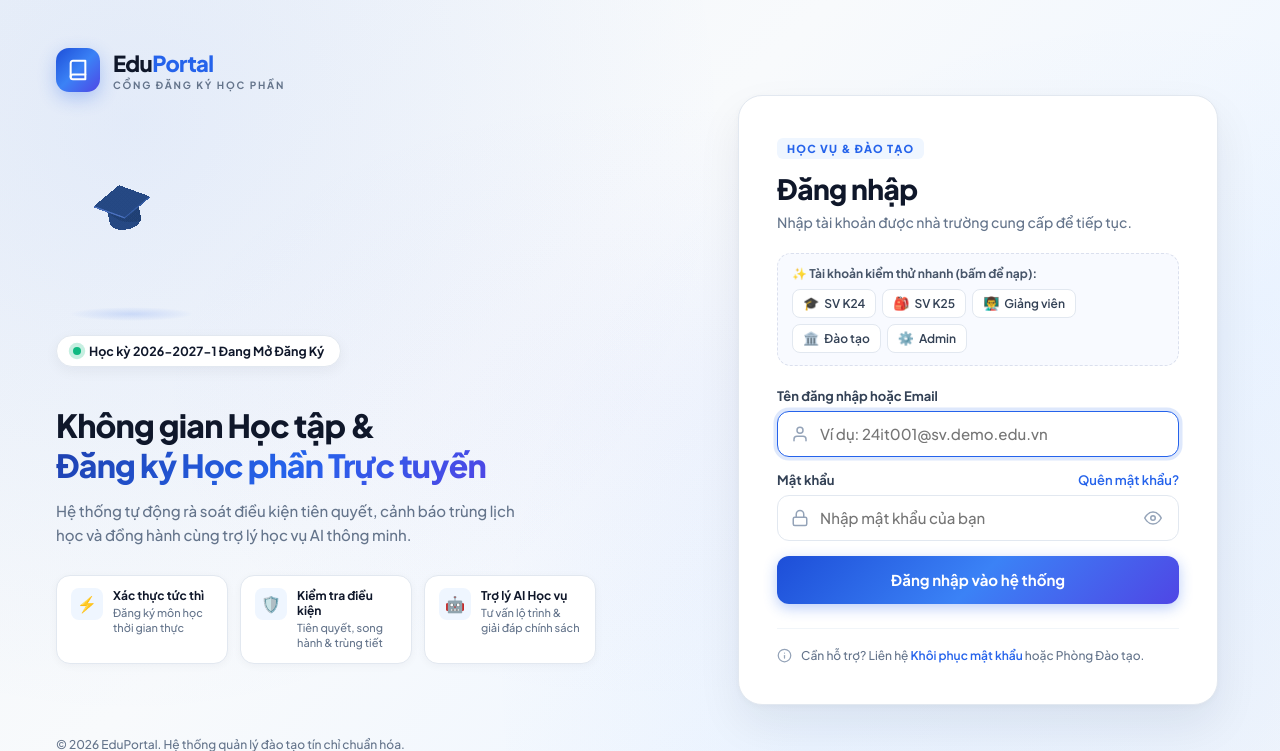
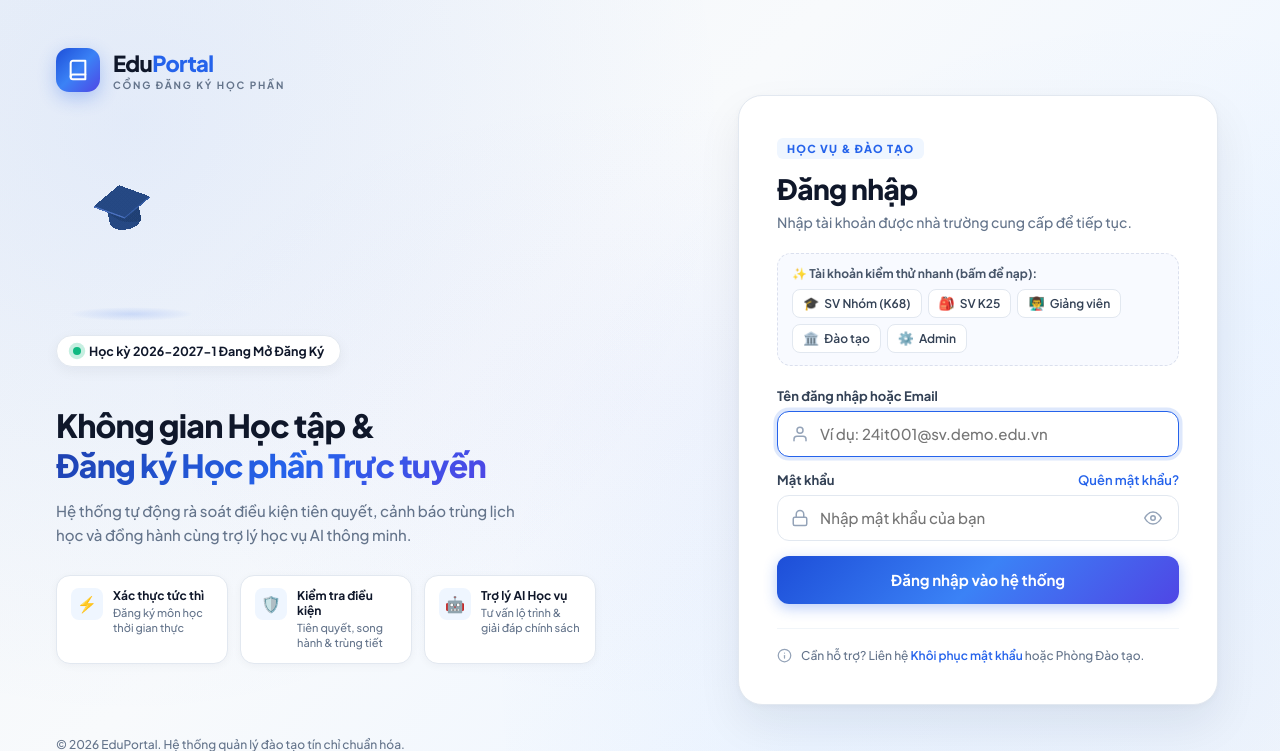
Before and after one commit to truong2903/Coursebot, a web app: page /login.html in a window 1280 px wide. Shown: the top 751 px of the page. Run offline with its HTML, style and script files only (its server is not run), Linux system fonts and the light colour scheme; data that the repository does not hold is empty.

Commit message:
UI(auth): update quick-fill login buttons to official HUST accounts

```diff
--- a/src/main/resources/static/login.html
+++ b/src/main/resources/static/login.html
@@ -103,19 +103,19 @@
             <span>✨ Tài khoản kiểm thử nhanh (bấm để nạp):</span>
           </div>
           <div class="demo-chips">
-            <button type="button" class="demo-chip" data-user="24it001@sv.demo.edu.vn" data-pass="AcademicDemo2026!" title="Sinh viên K24 (Xem bảng điểm GPA, ĐK môn)">
-              <span class="chip-emoji">🎓</span> SV K24
+            <button type="button" class="demo-chip" data-user="20233686" data-pass="Hust2026@" title="Sinh viên nhóm ET-TN K68 (Nguyễn Cao Trường)">
+              <span class="chip-emoji">🎓</span> SV Nhóm (K68)
             </button>
-            <button type="button" class="demo-chip" data-user="25it001@sv.demo.edu.vn" data-pass="AcademicDemo2026!" title="Sinh viên K25 (Kiểm tra trùng lịch, tiên quyết)">
+            <button type="button" class="demo-chip" data-user="25it001@sis.hust.edu.vn" data-pass="Hust2026@" title="Sinh viên K25 (Kiểm tra trùng lịch, tiên quyết)">
               <span class="chip-emoji">🎒</span> SV K25
             </button>
-            <button type="button" class="demo-chip" data-user="tuannm@demo.edu.vn" data-pass="AcademicDemo2026!" title="Giảng viên (Xem lịch giảng dạy, lớp học phần)">
+            <button type="button" class="demo-chip" data-user="GV000" data-pass="Hust2026@" title="Giảng viên hướng dẫn (TS. Bùi Tiến Cường)">
               <span class="chip-emoji">👨‍🏫</span> Giảng viên
             </button>
-            <button type="button" class="demo-chip" data-user="academic_training" data-pass="AcademicDemo2026!" title="Ban Đào tạo (Mở đợt, duyệt đơn, xếp lớp)">
+            <button type="button" class="demo-chip" data-user="daotao" data-pass="Hust2026@" title="Ban Đào tạo (Mở đợt, duyệt đơn, xếp lớp)">
               <span class="chip-emoji">🏛️</span> Đào tạo
             </button>
-            <button type="button" class="demo-chip" data-user="admin" data-pass="AcademicDemo2026!" title="Quản trị viên hệ thống">
+            <button type="button" class="demo-chip" data-user="admin" data-pass="Admin2026@" title="Quản trị viên hệ thống">
               <span class="chip-emoji">⚙️</span> Admin
             </button>
           </div>
```
